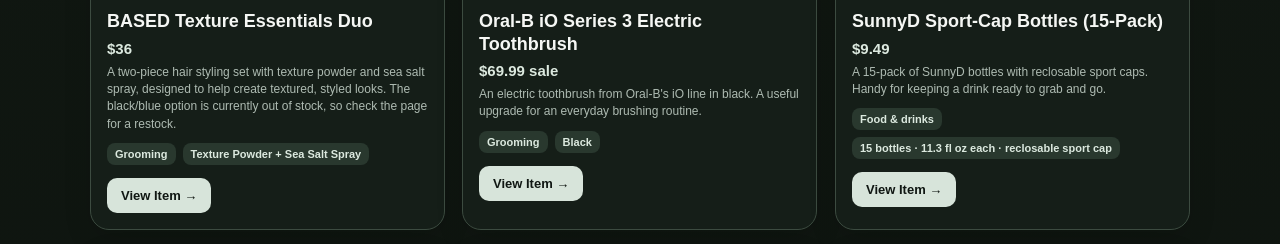
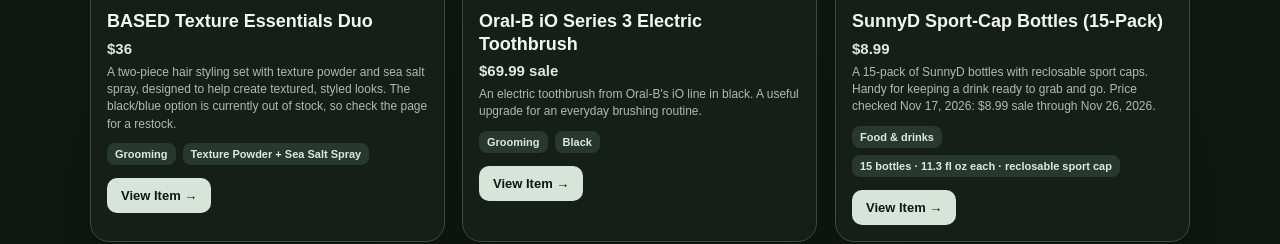
Before and after one commit to bpmboy11/Ben-s-Christmas-List-2026, a plain HTML site: page wishlist.html in a window 1280 px wide. Shown: the part 2709-2953 px from the top of the page. Drawn offline with Linux system fonts and the light colour scheme.

Commit message:
Update SunnyD 15-pack price from Meijer

```diff
--- a/wishlist.html
+++ b/wishlist.html
@@ -246,7 +246,7 @@
 <article class="item" data-price="under50" data-category="grooming"><div class="image-wrap"><img class="product-image" src="https://m.media-amazon.com/images/I/71Tf5B3HFOL._AC_SL1500_.jpg" alt="Dr.Dent Purple Toothpaste Tablets" loading="lazy"></div><div class="item-info"><h3>Dr.Dent Purple Toothpaste Tablets</h3><div class="price">$19.99</div><div class="item-note">A travel-friendly set of chewable toothpaste tablets from Dr.Dent. Check the product page for ingredients and directions; ask a dentist before replacing regular fluoride toothpaste.</div><div class="meta-row"><span class="meta">Grooming</span><span class="meta">90 chewable tablets</span></div><a class="view-button" href="https://www.amazon.com/Toothpaste-Hydroxyapatite-Color-Correcting-Whitening-Fluoride-Free/dp/B0GTWR8BGN" target="_blank" rel="noopener noreferrer">View Item →</a></div></article>
 <article class="item" data-price="under50" data-category="grooming"><div class="image-wrap"><img class="product-image" src="https://based.com/cdn/shop/files/lkaskla25.png?v=1777230325&amp;width=1600" alt="BASED Texture Essentials Duo" loading="lazy"></div><div class="item-info"><h3>BASED Texture Essentials Duo</h3><div class="price">$36</div><div class="item-note">A two-piece hair styling set with texture powder and sea salt spray, designed to help create textured, styled looks. The black/blue option is currently out of stock, so check the page for a restock.</div><div class="meta-row"><span class="meta">Grooming</span><span class="meta">Texture Powder + Sea Salt Spray</span></div><a class="view-button" href="https://based.com/products/texture-essentials" target="_blank" rel="noopener noreferrer">View Item →</a></div></article>
 <article class="item" data-price="50to100" data-category="grooming"><div class="image-wrap"><img class="product-image" src="https://target.scene7.com/is/image/Target/GUEST_5479b72e-d769-4472-93e2-9d82aade0d6d?fmt=pjpeg&amp;hei=300&amp;wid=300" alt="Oral-B iO Series 3 Electric Toothbrush" loading="lazy"></div><div class="item-info"><h3>Oral-B iO Series 3 Electric Toothbrush</h3><div class="price">$69.99 sale</div><div class="item-note">An electric toothbrush from Oral-B's iO line in black. A useful upgrade for an everyday brushing routine.</div><div class="meta-row"><span class="meta">Grooming</span><span class="meta">Black</span></div><a class="view-button" href="https://www.target.com/p/oral-b-io3-electric-toothbrush-black/-/A-88693684" target="_blank" rel="noopener noreferrer">View Item →</a></div></article>
-<article class="item" data-price="under50" data-category="food"><div class="image-wrap"><img class="product-image" src="https://i5.walmartimages.com/asr/e83231c3-27a0-4957-bb0c-0f7ac82a6e30.83f0b8630f7cfdbd33e128a9f5ba33e5.jpeg" alt="SunnyD Sport-Cap Bottles (15-Pack)" loading="lazy"></div><div class="item-info"><h3>SunnyD Sport-Cap Bottles (15-Pack)</h3><div class="price">$9.49</div><div class="item-note">A 15-pack of SunnyD bottles with reclosable sport caps. Handy for keeping a drink ready to grab and go.</div><div class="meta-row"><span class="meta">Food &amp; drinks</span><span class="meta">15 bottles · 11.3 fl oz each · reclosable sport cap</span></div><a class="view-button" href="https://www.meijer.com/shopping/product/11-3-fluid-ounces-x-15/5020001329" target="_blank" rel="noopener noreferrer">View Item →</a></div></article>
+<article class="item" data-price="under50" data-category="food"><div class="image-wrap"><img class="product-image" src="https://i5.walmartimages.com/asr/e83231c3-27a0-4957-bb0c-0f7ac82a6e30.83f0b8630f7cfdbd33e128a9f5ba33e5.jpeg" alt="SunnyD Sport-Cap Bottles (15-Pack)" loading="lazy"></div><div class="item-info"><h3>SunnyD Sport-Cap Bottles (15-Pack)</h3><div class="price">$8.99</div><div class="item-note">A 15-pack of SunnyD bottles with reclosable sport caps. Handy for keeping a drink ready to grab and go. Price checked Nov 17, 2026: $8.99 sale through Nov 26, 2026.</div><div class="meta-row"><span class="meta">Food &amp; drinks</span><span class="meta">15 bottles · 11.3 fl oz each · reclosable sport cap</span></div><a class="view-button" href="https://www.meijer.com/shopping/product/11-3-fluid-ounces-x-15/5020001329" target="_blank" rel="noopener noreferrer">View Item →</a></div></article>
 <article class="item" data-price="under50" data-category="food"><div class="image-wrap"><img class="product-image" src="https://i5.walmartimages.com/seo/Jelly-Belly-Signature-20-Collection-Jelly-Beans-1-Stand-Up-Bag-Premium-Jelly-Beans-for-the-Flavor-Aficionado-Assortment-May-Vary-1-31-lb_a1634edb-a82c-4d56-bfef-17cd26492d9e.115ceb0caaa1aa89a8cab028a9e40533.jpeg?odnBg=FFFFFF&amp;odnHeight=573&amp;odnWidth=573" alt="Jelly Belly Assorted Jelly Beans" loading="lazy"></div><div class="item-info"><h3>Jelly Belly Assorted Jelly Beans</h3><div class="price">$11.12</div><div class="item-note">A big assorted bag of Jelly Belly beans with a mix of 20 flavors. A fun snack for sharing or trying to find your favorite flavor.</div><div class="meta-row"><span class="meta">Food &amp; drinks</span><span class="meta">20 flavors · 1.31 lb</span></div><a class="view-button" href="https://www.walmart.com/ip/17404901802" target="_blank" rel="noopener noreferrer">View Item →</a></div></article>
 <article class="item" data-price="50to100" data-category="tech"><div class="image-wrap"><img class="product-image" src="https://image.api.playstation.com/vulcan/ap/rnd/202605/2809/e9c5096ea5e3e3167af09b223251f0bf86a8daf0b726642a.png" alt="EA SPORTS College Football 27" loading="lazy"></div><div class="item-info"><h3>EA SPORTS College Football 27</h3><div class="price">$34.99 sale</div><div class="item-note">Play college football on PS5 with EA SPORTS College Football 27. Build your team, take the field, and compete in the college game.</div><div class="meta-row"><span class="meta">Games</span><span class="meta">PS5 digital</span></div><a class="view-button" href="https://store.playstation.com/en-us/product/UP0006-PPSA32814_00-COLLEGEFOOTBAL27" target="_blank" rel="noopener noreferrer">View Item →</a></div></article>
 <article class="item" data-price="under50" data-category="clothing"><div class="image-wrap"><img class="product-image" src="https://us.supreme.com/cdn/shop/files/h8iZc0Wh6Do_1024x.jpg?v=1715778913" alt="Supreme x Hanes Crew Socks (4-Pack)" loading="lazy"></div><div class="item-info"><h3>Supreme x Hanes Crew Socks (4-Pack)</h3><div class="price">$34</div><div class="item-note">A four-pack of white crew socks from the Supreme x Hanes collaboration. A simple everyday staple with the Supreme branding.</div><div class="meta-row"><span class="meta">Clothing</span><span class="meta">One size · White</span></div><a class="view-button" href="https://www.stadiumgoods.com/products/hanes-socks-4-white-005181?variant=44192619331780" target="_blank" rel="noopener noreferrer">View Item →</a></div></article>
@@ -446,14 +446,14 @@ const gifts = [
   },
   {
     "name": "SunnyD Sport-Cap Bottles (15-Pack)",
-    "price": "$9.49",
+    "price": "$8.99",
     "range": "under50",
     "category": "food",
     "categoryLabel": "Food & drinks",
     "size": "15 bottles · 11.3 fl oz each · reclosable sport cap",
     "image": "https://i5.walmartimages.com/asr/e83231c3-27a0-4957-bb0c-0f7ac82a6e30.83f0b8630f7cfdbd33e128a9f5ba33e5.jpeg",
     "link": "https://www.meijer.com/shopping/product/11-3-fluid-ounces-x-15/5020001329",
-    "note": "A 15-pack of SunnyD bottles with reclosable sport caps. Handy for keeping a drink ready to grab and go."
+    "note": "A 15-pack of SunnyD bottles with reclosable sport caps. Handy for keeping a drink ready to grab and go. Price checked Nov 17, 2026: $8.99 sale through Nov 26, 2026."
   },
   {
     "name": "Jelly Belly Assorted Jelly Beans",
```
